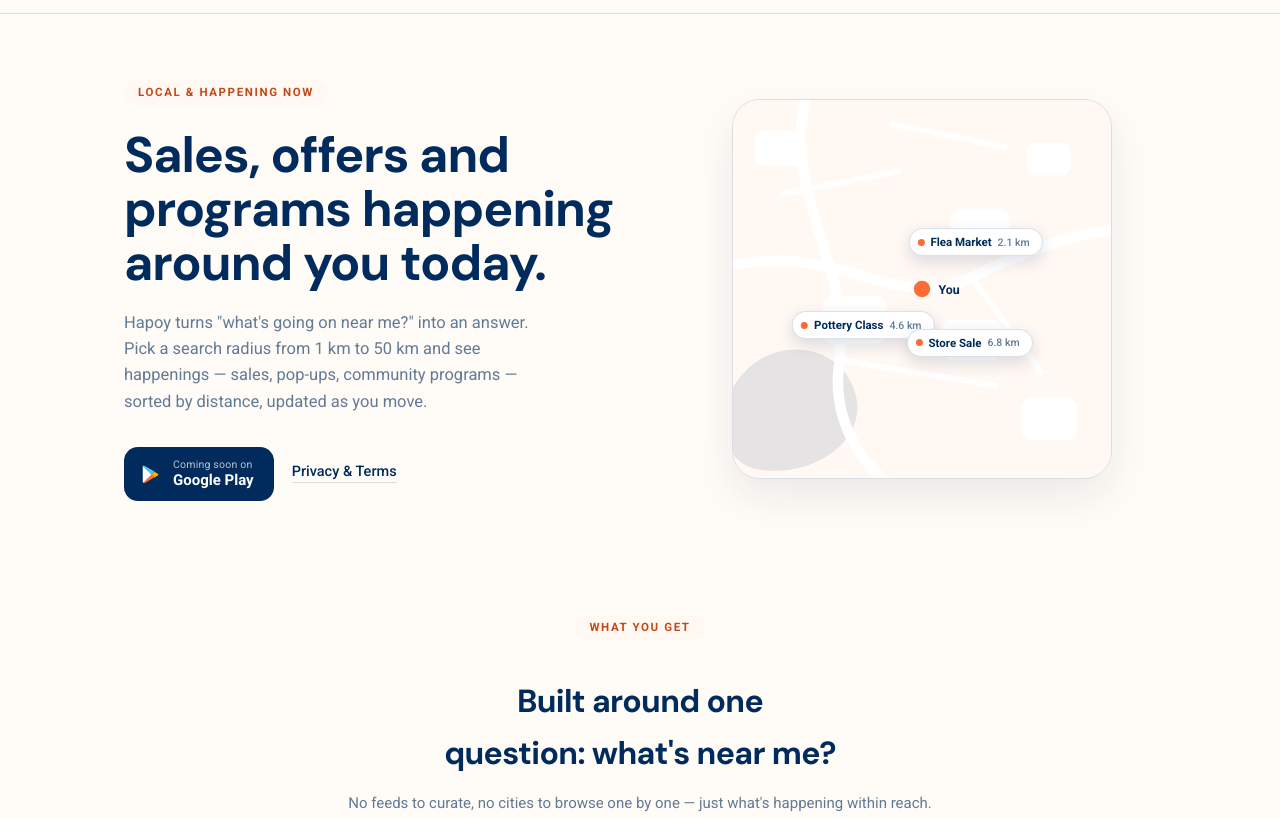
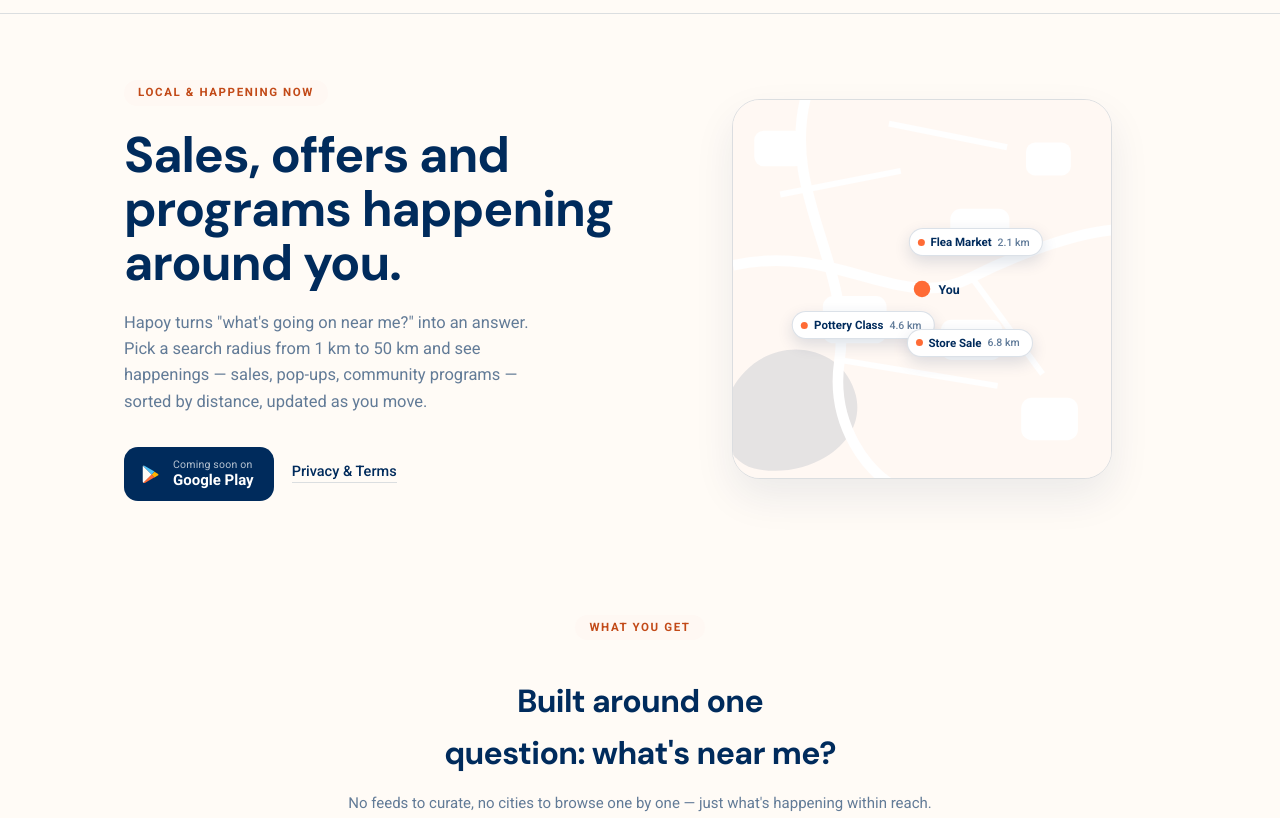
Before and after one commit to abhianair/hapoy-home, a plain HTML site: page index.html in a window 1280 px wide. Shown: the part 51-869 px from the top of the page. Drawn offline with Linux system fonts and the light colour scheme.

Commit message:
Drop 'today' from hero headline

```diff
--- a/index.html
+++ b/index.html
@@ -394,7 +394,7 @@
       <div class="hero-inner">
         <div>
           <span class="eyebrow">Local &amp; happening now</span>
-          <h1>Sales, offers and programs happening around you today.</h1>
+          <h1>Sales, offers and programs happening around you.</h1>
           <p class="lede">Hapoy turns "what's going on near me?" into an answer. Pick a search radius from 1&nbsp;km to 50&nbsp;km and see happenings — sales, pop-ups, community programs — sorted by distance, updated as you move.</p>
           <div class="hero-ctas">
             <a class="store-badge" href="#get-app">
```
